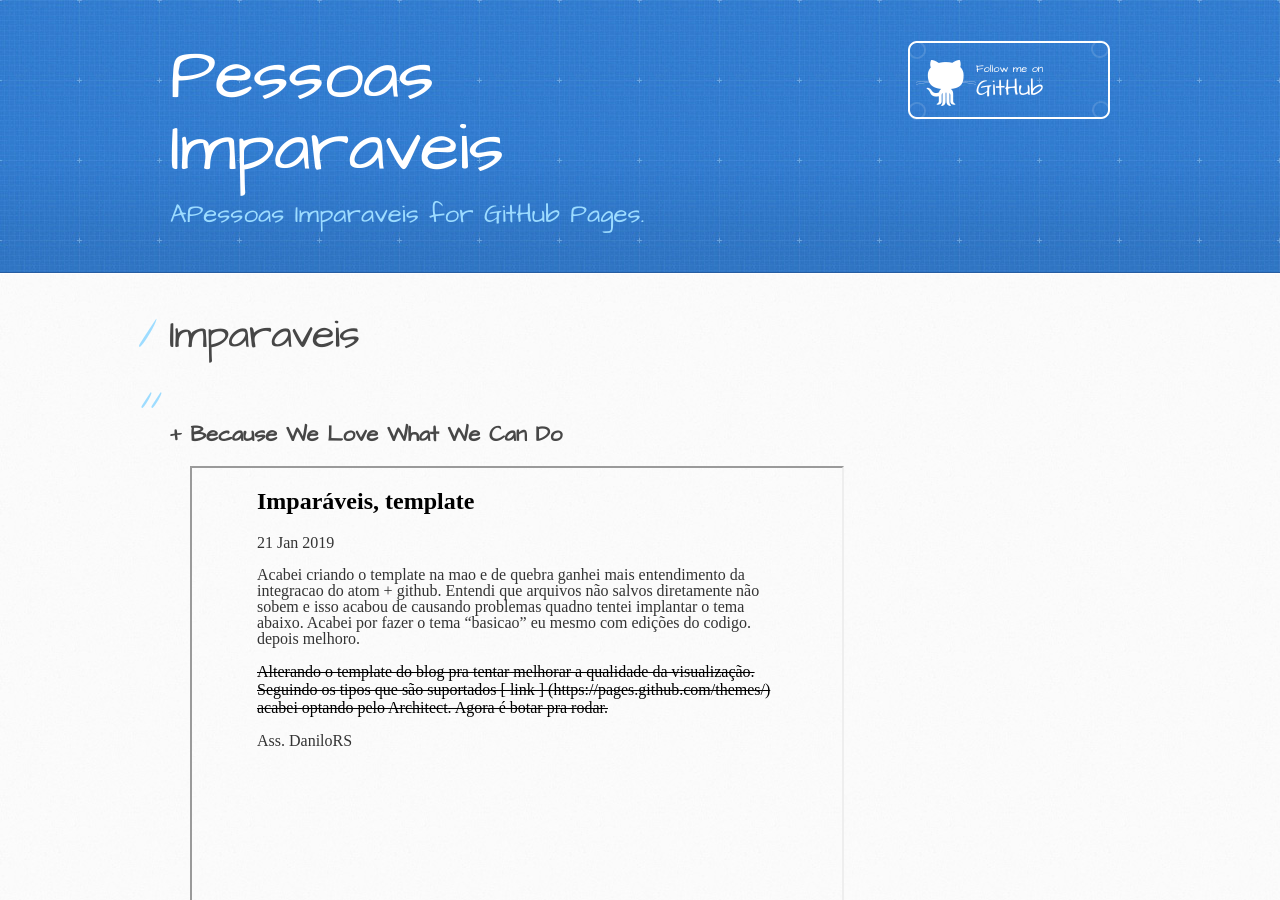
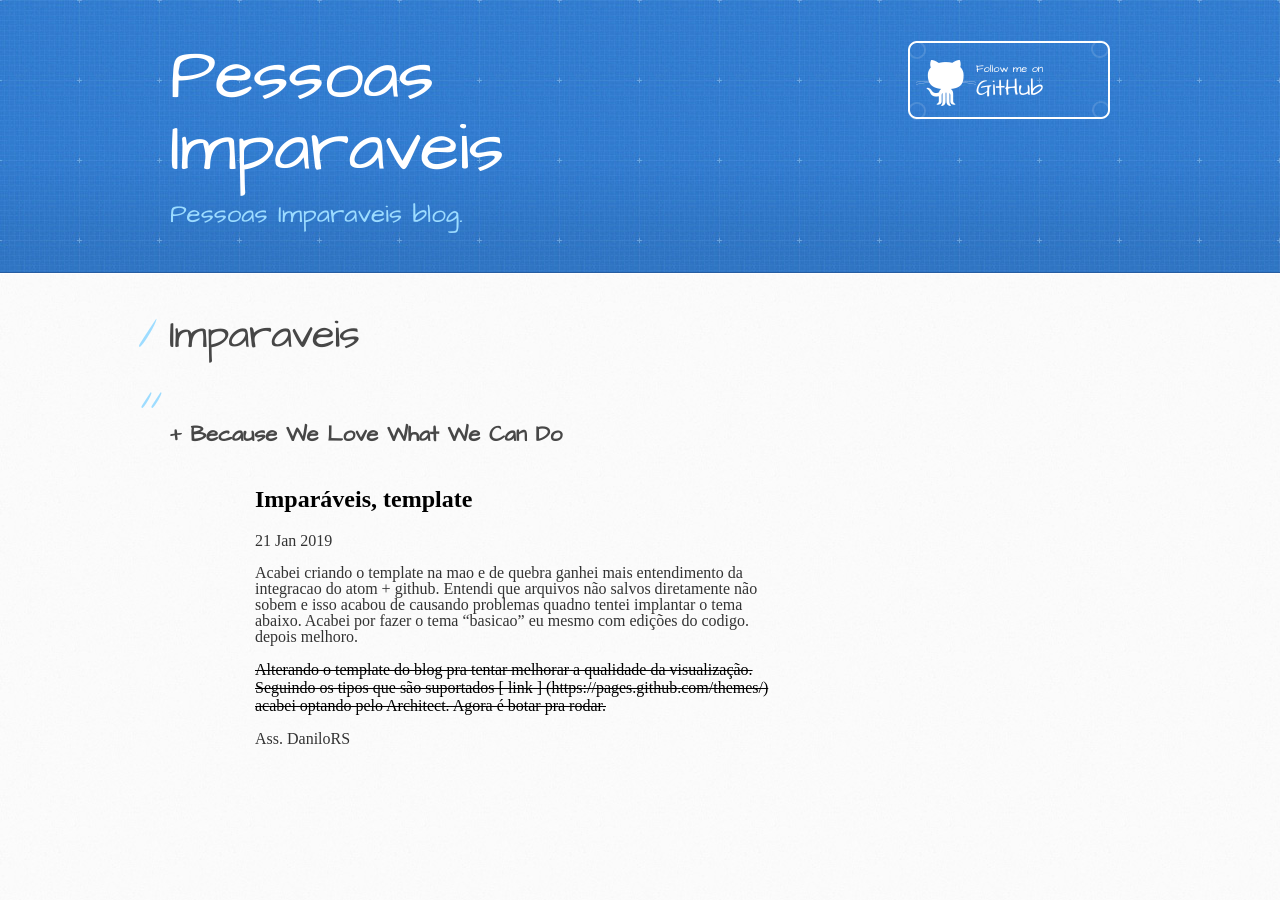
Before and after one commit to imparaveis/imparaveis.github.io, a Jekyll site: the page built from index.md, in a window 1280 px wide and 900 px high. Built offline with Jekyll 4.4.1, drawn with Linux system fonts in a browser that asks for light colours.

Commit message:
uiashiuah

```diff
--- a/_config.yml
+++ b/_config.yml
@@ -1,5 +1,5 @@
 title: Pessoas Imparaveis
-description: APessoas Imparaveis for GitHub Pages.
+description: Pessoas Imparaveis blog.
 show_downloads: true
 google_analytics:
 theme: jekyll-theme-architect
--- a/index.md
+++ b/index.md
@@ -6,7 +6,7 @@ title: Imparaveis
 <ul class="posts">
 
 	{% for post in site.posts %}
-<iframe src="{{ post.url }}" width="650px"  height="600px"></iframe>
+<iframe src="{{ post.url }}" width="650px"  height="600px" frameBorder="0"></iframe>
 	{% endfor %}
 
 </ul>
```
